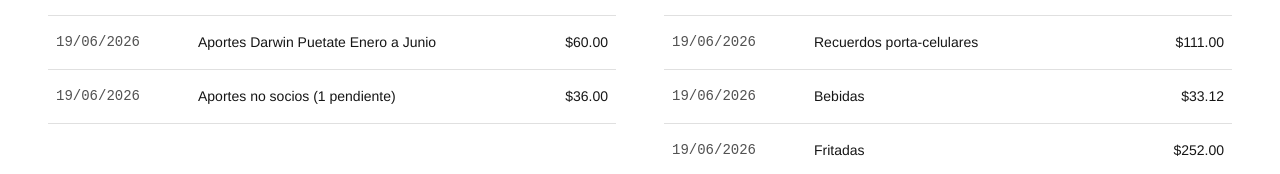
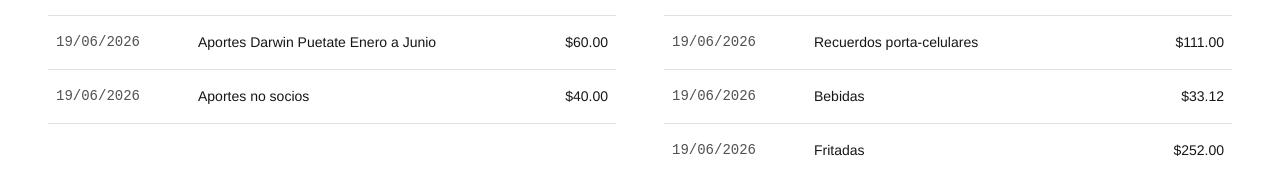
Before and after one commit to jjorgeadrian007/cuentas_aso, a React (Vite) app: page / in a window 1280 px wide. Shown: the part 613-787 px from the top of the page. Built offline with nearby package versions, Linux system fonts and the light colour scheme.

Commit message:
cuentas-finales-del-19-junio

```diff
--- a/src/App.jsx
+++ b/src/App.jsx
@@ -9,7 +9,7 @@ export default function DashboardAsociacion() {
     { id: 1, fecha: "16/06/2026", nombre: "Aportes Isabel Dávila Junio, Julio, Agosto", valor: 30.00 },
     { id: 2, fecha: "19/06/2026", nombre: "Aportes Darwin Puetate Enero a Junio", valor: 60.00 },
     /* { id: 3, fecha: "19/06/2026", nombre: "Aportes no socios (1 pendiente)", valor: 36.00 }, */
-    { id: 3, fecha: "19/06/2026", nombre: "Aportes no socios (1 pendiente)", valor: 36.00 },
+    { id: 3, fecha: "19/06/2026", nombre: "Aportes no socios", valor: 40.00 },
 
   ]);
 
```
